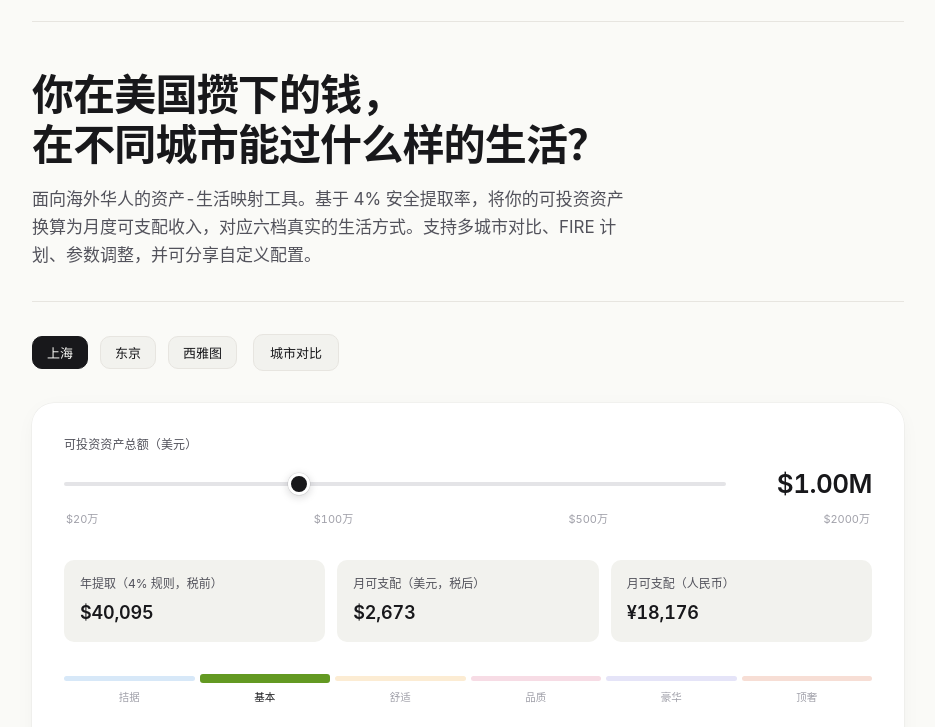
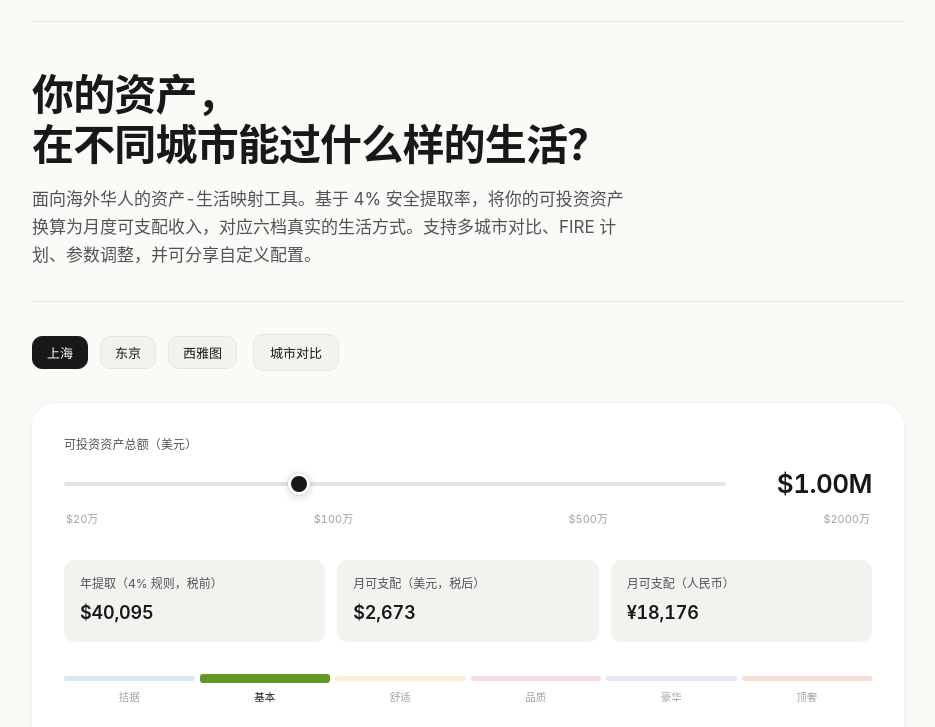
Before and after one commit to IvanZ77/Claude_Test, a plain HTML site: page index.html in a window 1280 px wide. Shown: the part 53-780 px from the top of the page, without its empty margins (172-1107 px from the left). Drawn offline with nearby package versions, Linux system fonts and the light colour scheme.

Commit message:
Update index.html

```diff
--- a/index.html
+++ b/index.html
@@ -40,7 +40,7 @@
   </header>
 
   <section class="hero">
-    <h1>你在美国攒下的钱，<br>在不同城市能过什么样的生活？</h1>
+    <h1>你的资产，<br>在不同城市能过什么样的生活？</h1>
     <p class="lead">面向海外华人的资产-生活映射工具。基于 4% 安全提取率，将你的可投资资产换算为月度可支配收入，对应六档真实的生活方式。支持多城市对比、FIRE 计划、参数调整，并可分享自定义配置。</p>
   </section>
 
```
